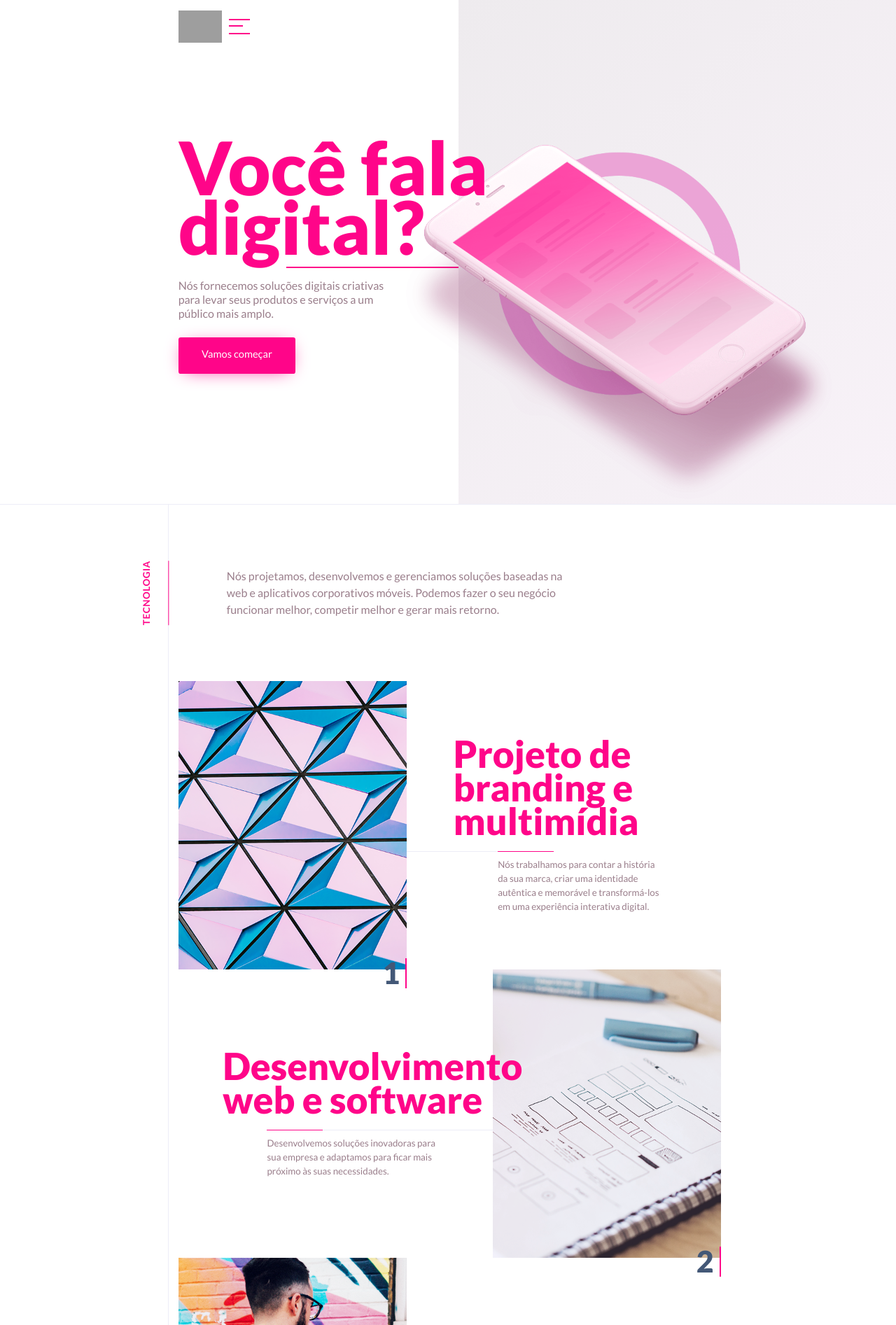
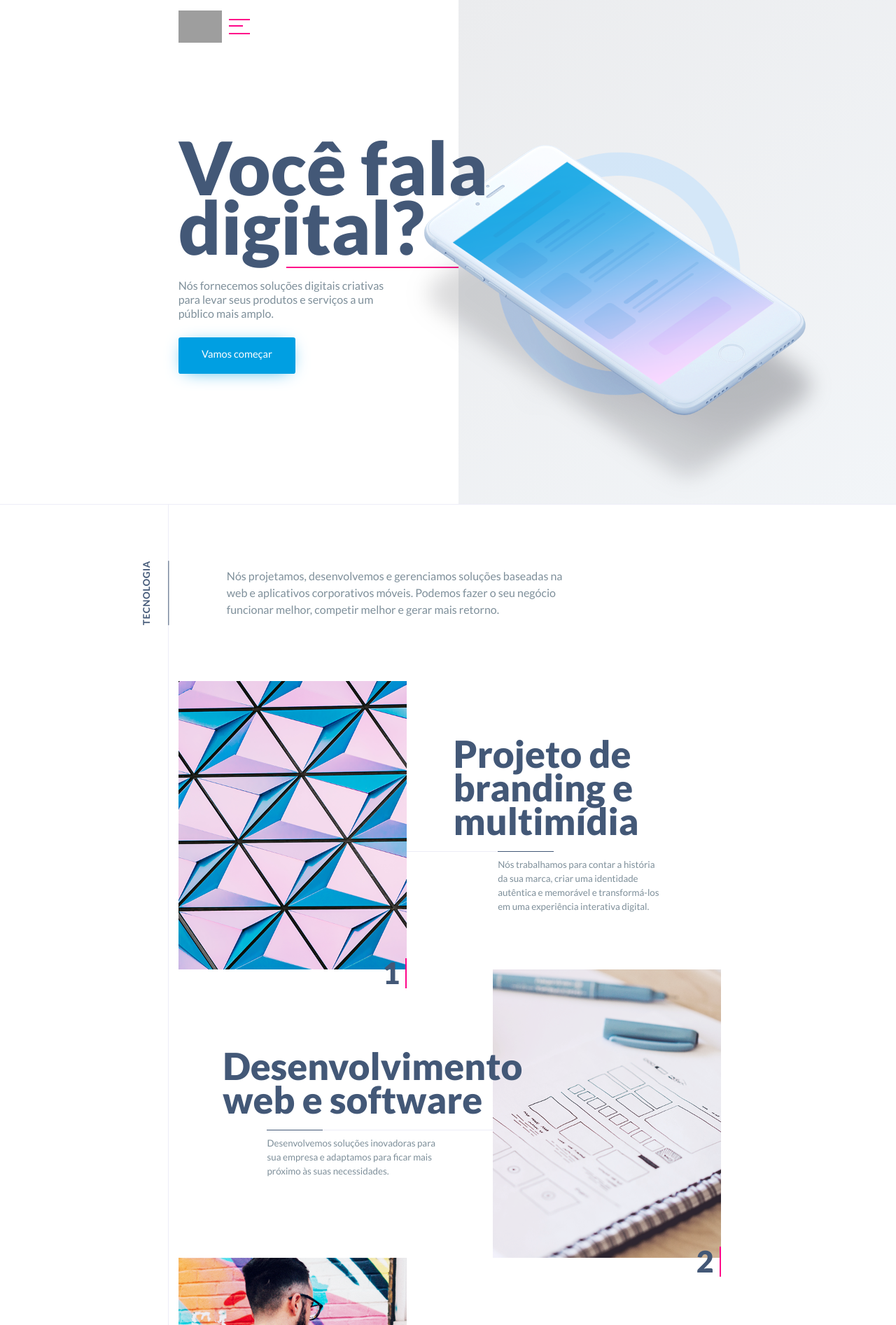
Before and after one commit to samuellevy/nokengo2018-front, a PHP site: page / in a window 1280 px wide. Shown: the top 1893 px of the page at 70% size. Run offline with PHP 8.4, Linux system fonts and the light colour scheme; style sheets or scripts are compiled from the project's sources; grey boxes are pictures that could not be loaded.

Commit message:
voltando ao normal

```diff
--- a/source/scss/style.scss
+++ b/source/scss/style.scss
@@ -82,18 +82,19 @@ $lato-bold: 'Lato Bold';
 
 //default colors
 $white: #FFFFFF;
-$blue-1: #FF0589;
-$blue-2: #FF0589;
-$blue-3: #ffe4f3;
+$blue-1: #435877;
+$blue-2: #009fe2;
+$blue-3: #7fcff0;
 $blue-4: #a1caff;
 $cyan: #75f7db;
-$gray-1: #9a7e8b;
+$gray-1: #7e8f9a;
 $gray-2: #ededf7;
-$gray-3: #f9f8f9;
-$pink-1: #FF0589;
+$gray-3: #f8f8f9;
+$pink-1: #ff0589;
 $pink-2: #f8d8ff;
 $salmon: #fdb092;
 $yellow: #fae822;
+$magenta-1: #ff0589;
 $blue-1-op: rgba(67, 88, 119, 0.95);
 
 //default font-sizes
@@ -301,7 +302,7 @@ section{
 				width: 32px;
 			}
 			span{
-				background-color: $blue-2;
+				background-color: $magenta-1;
 				position: absolute;
 				transition: transform .2s, top .2s .2s ease-in-out, opacity .05s .2s;
 				&:nth-child(1){
@@ -410,7 +411,7 @@ section{
 	width: 100vw;
 	display: flex;
 	flex-wrap: nowrap;
-	background: transparent linear-gradient(-41deg, #f8f2f8, #eeebee) top right/calc(50% - 1.14583vw) 100% no-repeat fixed;
+	background: transparent linear-gradient(-41deg, #f2f5f8, #ebecee) top right/calc(50% - 1.14583vw) 100% no-repeat fixed;
 	border-bottom: $border-default;
 	.wrapper{
 		display: table;
```
Also changed, not shown: source/images/iphone.png, source/scss/components/config.scss (added), source/scss/components/nav.scss (added), source/scss/components/pages.scss (added).
